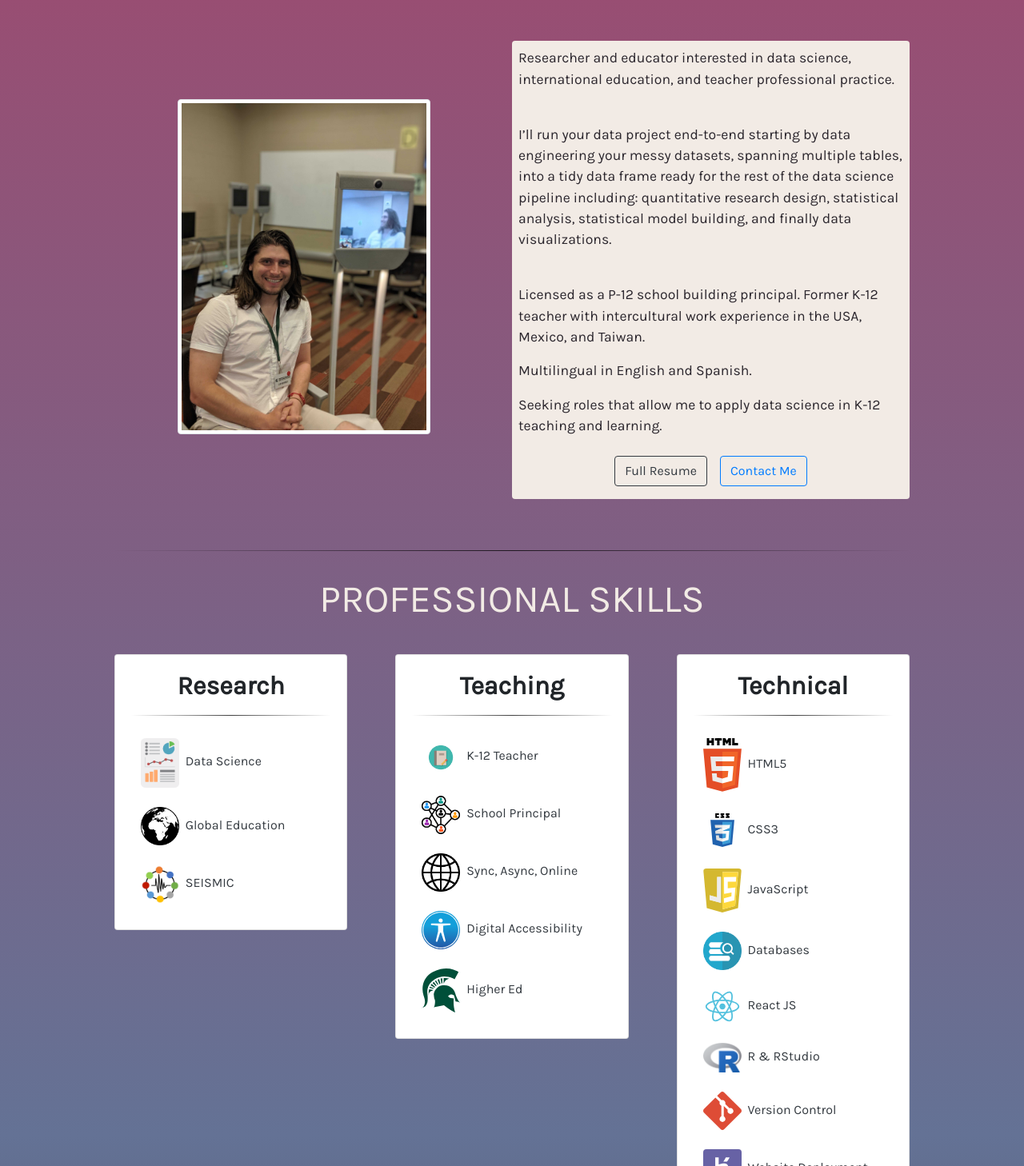
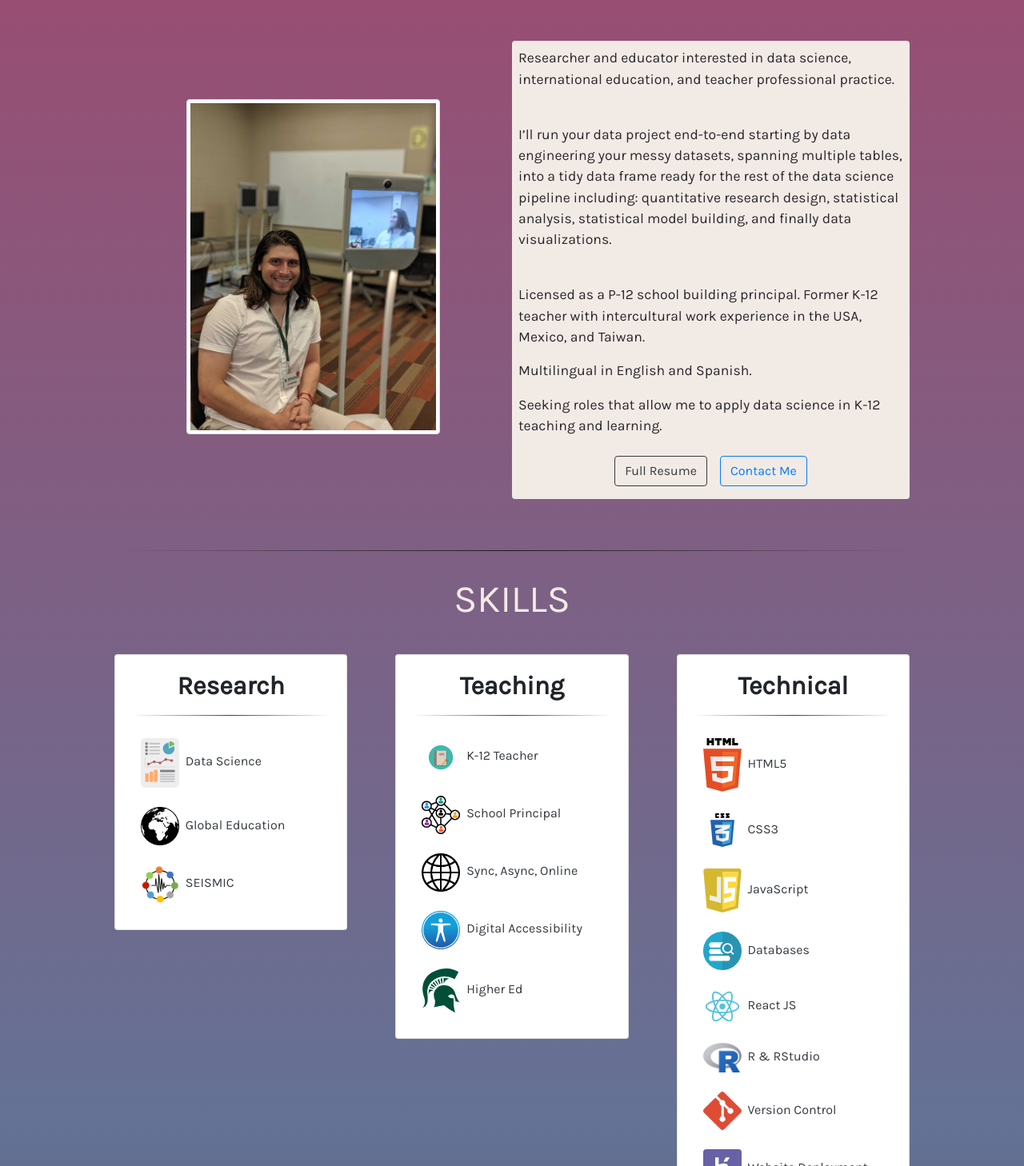
Before and after one commit to WilliamBork33/williambork.com, a React (Create React App) app: page / in a window 1280 px wide. Shown: the part 892-2350 px from the top of the page at 80% size. Built offline with nearby package versions, Linux system fonts and the light colour scheme.

Commit message:
Fixing Mobile Display Issues

```diff
--- a/src/components/footer/footer.component.jsx
+++ b/src/components/footer/footer.component.jsx
@@ -4,7 +4,7 @@ import "./footer.styles.css";
 function FooterPanel () {
   return (
     <div>
-      <div className="py-2 text-center footer-style">© William Nicholas Bork Rodriguez &nbsp; {new Date().getFullYear()}</div>
+      <div className="py-2 text-center footer-style">© William Nicholas Bork Rodriguez&nbsp;{new Date().getFullYear()}</div>
     </div>
   );
 };
--- a/src/pages/about/about.component.jsx
+++ b/src/pages/about/about.component.jsx
@@ -15,7 +15,7 @@ function About () {
         <Container>
           <Row className="pt-3 pb-5 align-items-center">
             <Col xs={12} md={6}>
-              <Row className="justify-content-center mb-2 mr-2 ">
+              <Row className="justify-content-center mb-2">
                 <Image className="profile justify-content-end" alt="profile" src={Profile} thumbnail fluid />
               </Row>
             </Col>
--- a/src/pages/skills/skills.component.jsx
+++ b/src/pages/skills/skills.component.jsx
@@ -12,8 +12,8 @@ import "./skills.styles.css";
 
 function Skills () {
   return (
-    <div className="pt-3 pb-3" id="skills">
-      <h1 className="text-center font-details-b pb-4">PROFESSIONAL SKILLS</h1>
+    <div className="pt-3 pb-6" id="skills">
+      <h1 className="text-center font-details-b pb-4">SKILLS</h1>
       <CardDeck>
         <Row className="d-flex flex-fill justify-content-center">
 
```
Also changed, not shown: 1 other file (tests, documents, lock files or other folders).
